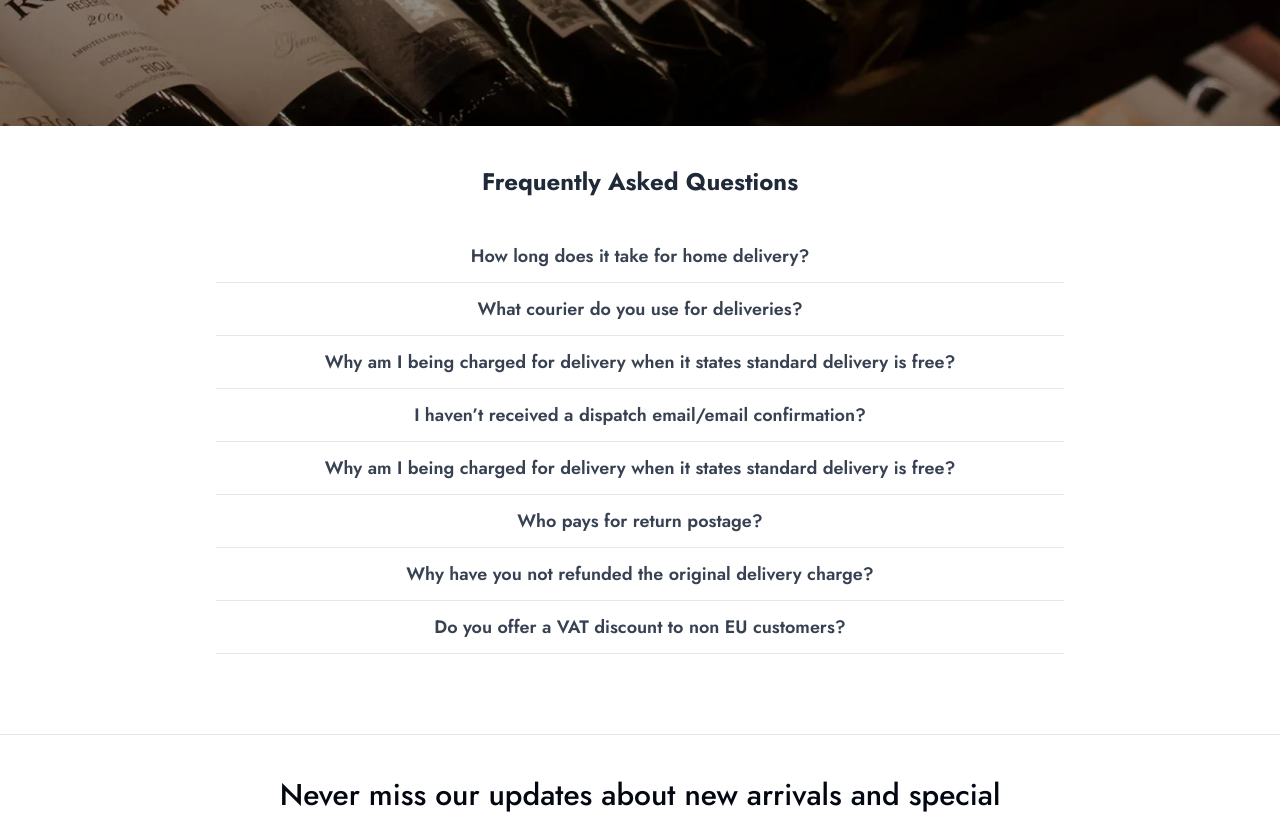
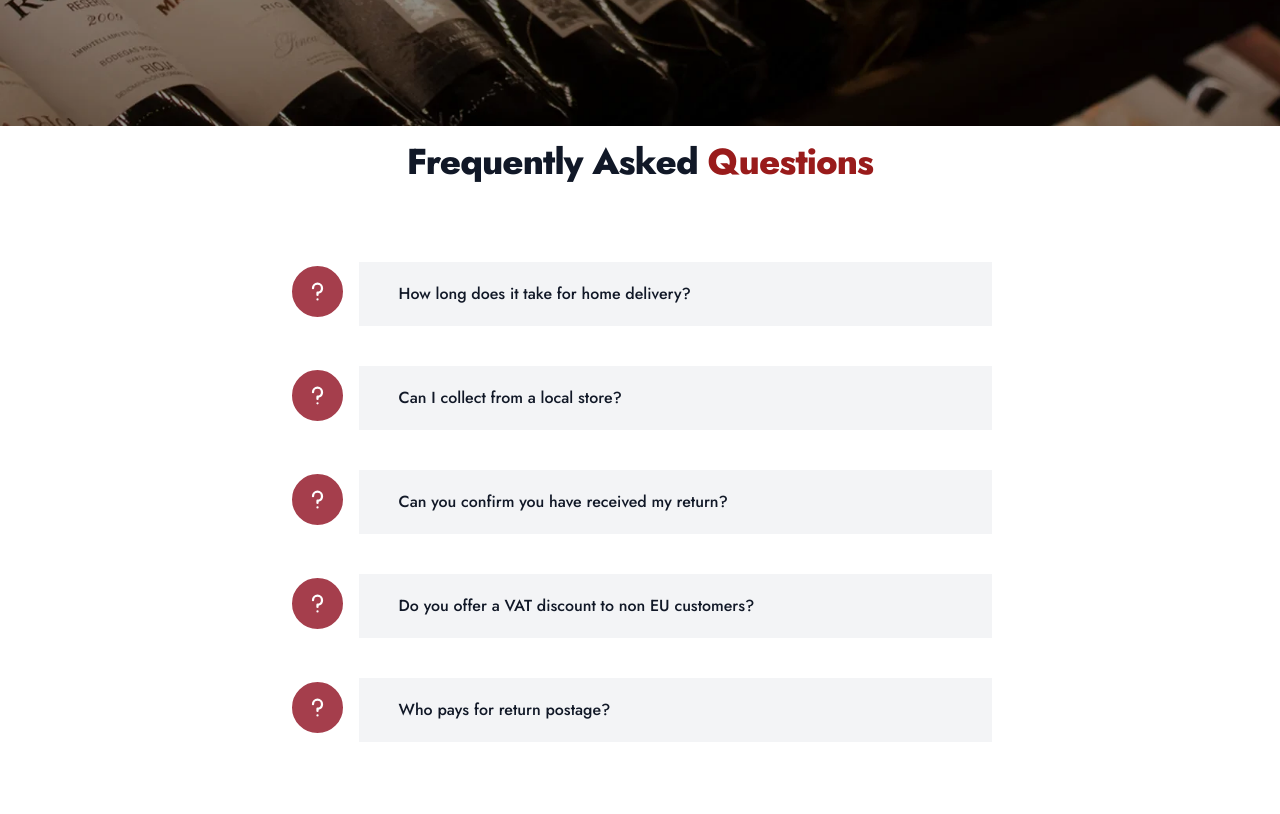
Before and after one commit to Shabnammammadova/Winne-Final-Project, a React (Vite) app in the folder client/: page /faq in a window 1280 px wide. Shown: the part 360-1174 px from the top of the page. Built offline with nearby package versions, Linux system fonts and the light colour scheme.

Commit message:
style:faq design changed

```diff
--- a/client/src/pages/faq/components/Accordion.tsx
+++ b/client/src/pages/faq/components/Accordion.tsx
@@ -1,79 +1,79 @@
-import { Accordion, AccordionContent, AccordionItem, AccordionTrigger } from "@radix-ui/react-accordion";
+import { useState } from "react";
+import FaqIcon from "../../../assets/icons/faq.svg"
+import QuestionIcon from "../../../assets/icons/question.svg"
 
 export const FaqAccordion = () => {
+    const [openQuestion, setOpenQuestion] = useState(null);
+
+    const toggleAccordion = (questionKey) => {
+        setOpenQuestion(openQuestion === questionKey ? null : questionKey);
+    };
+
+    const faq = {
+        question1: {
+            question: " How long does it take for home delivery?",
+            answer: "We use Royal mail and DHL to send most of our UK orders.Euro Car Parts reserves the right to use discretion in any circumstance where it makes more sense to use an alternative delivery method."
+        },
+        question2: {
+            question: " Can I collect from a local store?",
+            answer: "We offer a reserve and collect service. This is available on the checkout page. Please be aware, if the product is not available in a local store, you are unable to reserve it."
+        },
+        question3: {
+            question: " Can you confirm you have received my return?",
+            answer: "No, our courier company do not offer the service to deliver on weekends currently."
+        },
+        question4: {
+            question: " Do you offer a VAT discount to non EU customers?",
+            answer: "Customer’s ordering from outside the European Union can contact us via telephone, live chat, or e-mail and quote the order reference number. Our customer services team will go through the process to remove the VAT off of their order."
+        },
+        question5: {
+            question: "Who pays for return postage?",
+            answer: "If you are returning an unsuitable item for a refund we will refund the cost of the item only and not the original delivery cost.Should you be returning a faulty item for a refund we will refund both the original shipping costs and the return delivery costs."
+        }
+    }
+
     return (
-        <div className="bg-white py-10 border-b">
-            <div className="container mx-auto max-w-4xl px-6">
-                <h2 className="text-2xl font-bold text-gray-800 text-center mb-8">Frequently Asked Questions</h2>
-                <Accordion
-                    type="single"
-                    collapsible
-                    className="w-full text-left bg-white rounded-lg mb-10">
-                    <AccordionItem value="item-1">
-                        <AccordionTrigger className="w-full text-lg font-semibold text-gray-700 py-3 px-4 hover:bg-gray-50 border-b">
-                            How long does it take for home delivery?
-                        </AccordionTrigger>
-                        <AccordionContent className="px-4 py-2 text-gray-600 text-base">
-                            We use Royal Mail and DHL for most UK orders. Euro Car Parts reserves the right to use an alternative delivery method where necessary.
-                        </AccordionContent>
-                    </AccordionItem>
-                    <AccordionItem value="item-2">
-                        <AccordionTrigger className="w-full text-lg font-semibold text-gray-700 py-3 px-4 hover:bg-gray-50 border-b">
-                            What courier do you use for deliveries?
-                        </AccordionTrigger>
-                        <AccordionContent className="px-4 py-2 text-gray-600 text-base">
-                            We primarily use Royal Mail and DHL for UK orders, but alternative methods may be used when more appropriate.
-                        </AccordionContent>
-                    </AccordionItem>
-                    <AccordionItem value="item-3">
-                        <AccordionTrigger className="w-full text-lg font-semibold text-gray-700 py-3 px-4 hover:bg-gray-50 border-b">
-                            Why am I being charged for delivery when it states standard delivery is free?
-                        </AccordionTrigger>
-                        <AccordionContent className="px-4 py-2 text-gray-600 text-base">
-                            Some oversized items require a specialist courier, which incurs an additional charge despite standard delivery being free.
-                        </AccordionContent>
-                    </AccordionItem>
-                    <AccordionItem value="item-4">
-                        <AccordionTrigger className="w-full text-lg font-semibold text-gray-700 py-3 px-4 hover:bg-gray-50 border-b">
-                            I haven’t received a dispatch email/email confirmation?
-                        </AccordionTrigger>
-                        <AccordionContent className="px-4 py-2 text-gray-600 text-base">
-                            Dispatch and confirmation emails are sent automatically. If you haven’t received one, please check your spam folder or contact customer support.
-                        </AccordionContent>
-                    </AccordionItem>
-                    <AccordionItem value="item-5">
-                        <AccordionTrigger className="w-full text-lg font-semibold text-gray-700 py-3 px-4 hover:bg-gray-50 border-b">
-                            Why am I being charged for delivery when it states standard delivery is free?
-                        </AccordionTrigger>
-                        <AccordionContent className="px-4 py-2 text-gray-600 text-base">
-                            Some oversized items require a specialist courier, which incurs an additional charge despite standard delivery being free.
-                        </AccordionContent>
-                    </AccordionItem>
-                    <AccordionItem value="item-6">
-                        <AccordionTrigger className="w-full text-lg font-semibold text-gray-700 py-3 px-4 hover:bg-gray-50 border-b">
-                            Who pays for return postage?
-                        </AccordionTrigger>
-                        <AccordionContent className="px-4 py-2 text-gray-600 text-base">
-                            If you are returning an unsuitable item for a refund we will refund the cost of the item only and not the original delivery cost.Should you be returning a faulty item for a refund we will refund both the original shipping costs and the return delivery costs.
-                        </AccordionContent>
-                    </AccordionItem>
-                    <AccordionItem value="item-7">
-                        <AccordionTrigger className="w-full text-lg font-semibold text-gray-700 py-3 px-4 hover:bg-gray-50 border-b">
-                            Why have you not refunded the original delivery charge?
-                        </AccordionTrigger>
-                        <AccordionContent className="px-4 py-2 text-gray-600 text-base">
-                            If you are returning an unsuitable item for a refund we will refund the cost of the item only and not the original delivery cost. Should you be returning a faulty item for a refund we will refund both the original shipping costs and the return delivery costs.
-                        </AccordionContent>
-                    </AccordionItem>
-                    <AccordionItem value="item-8">
-                        <AccordionTrigger className="w-full text-lg font-semibold text-gray-700 py-3 px-4 hover:bg-gray-50 border-b">
-                            Do you offer a VAT discount to non EU customers?
-                        </AccordionTrigger>
-                        <AccordionContent className="px-4 py-2 text-gray-600 text-base">
-                            Customer’s ordering from outside the European Union can contact us via telephone, live chat, or e-mail and quote the order reference number. Our customer services team will go through the process to remove the VAT off of their order.
-                        </AccordionContent>
-                    </AccordionItem>
-                </Accordion>
+        <div className="py-4 bg-white">
+            <div className="max-w-screen-md  mx-auto sm:px-6 lg:px-8 flex flex-col justify-between">
+                <div className="text-center">
+                    <h3 className="text-3xl sm:text-4xl leading-normal font-extrabold tracking-tight text-gray-900">
+                        Frequently Asked <span className="text-red-800">Questions</span>
+                    </h3>
+                </div>
+                <div className="mt-20">
+                    <ul>
+                        {Object.keys(faq).map((key) => (
+                            <li key={key} className="text-left mb-10">
+                                <div className="flex flex-row items-start mb-5">
+                                    <div
+                                        className="hidden sm:flex items-center justify-center p-3 mr-3 rounded-full bg-primary text-white border-4 border-white text-xl font-semibold cursor-pointer"
+                                        onClick={() => toggleAccordion(key)}
+                                    >
+                                        <img src={QuestionIcon} alt="Question Icon" />
+                                    </div>
+                                    <div className="bg-gray-100 p-5 px-10 w-full flex items-center">
+                                        <h4 className="text-md leading-6 font-medium text-gray-900">
+                                            {faq[key].question}
+                                        </h4>
+                                    </div>
+                                </div>
+
+                                {openQuestion === key && (
+                                    <div className="flex flex-row items-start">
+                                        <div className="bg-red-100 p-5 px-10 w-full flex items-center">
+                                            <p className="text-gray-700 text-sm">{faq[key].answer}</p>
+                                        </div>
+                                        <div
+                                            className="hidden sm:flex items-center justify-center p-3 ml-3 rounded-full bg-primary text-white border-4 border-white text-xl font-semibold cursor-pointer"
+                                        >
+                                            <img src={FaqIcon} alt="FAQ Icon" />
+                                        </div>
+                                    </div>
+                                )}
+                            </li>
+                        ))}
+                    </ul>
+                </div>
             </div>
         </div>
     );
```
Also changed, not shown: client/src/assets/icons/faq.svg (added), client/src/assets/icons/question.svg (added).
